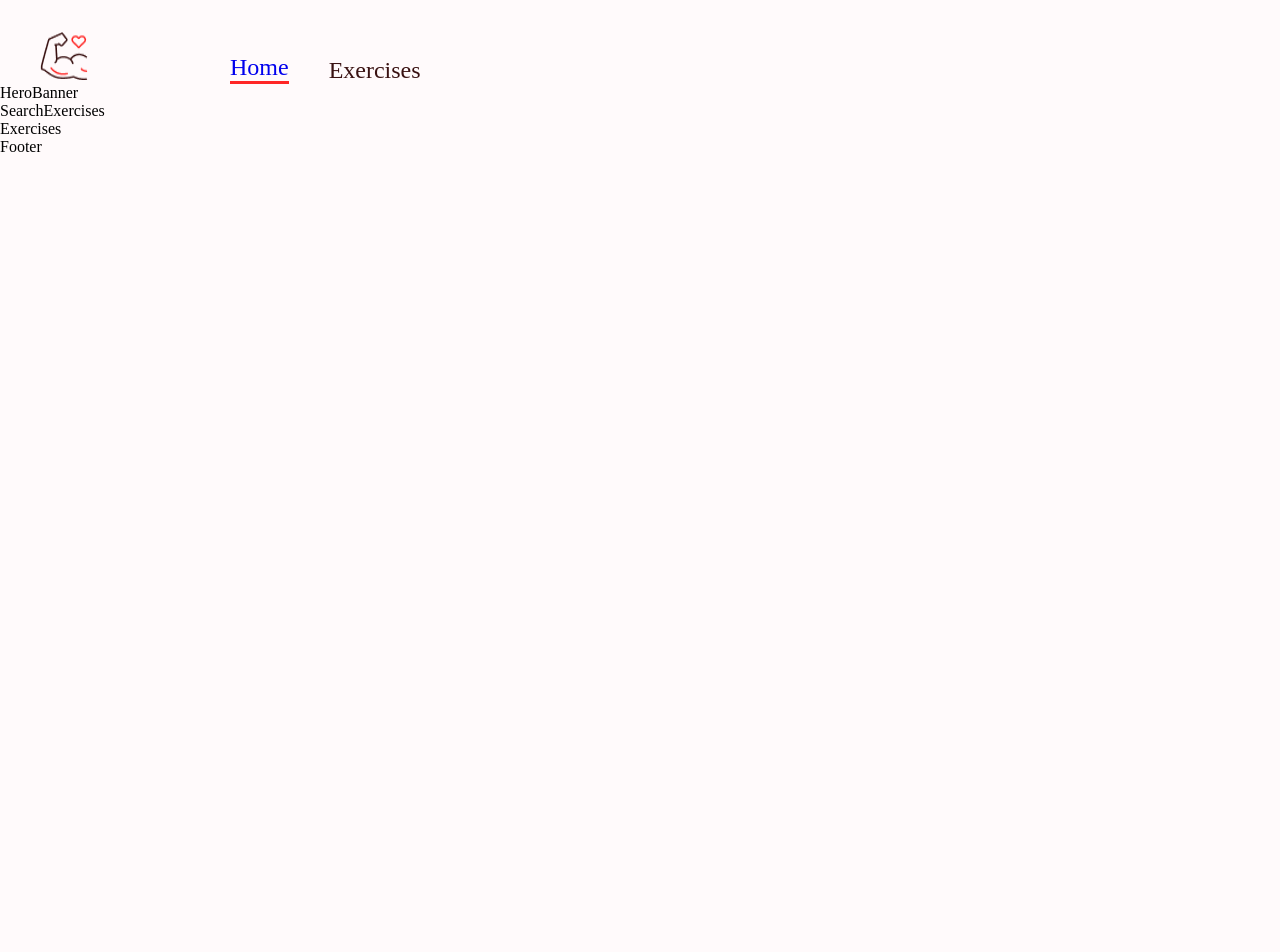
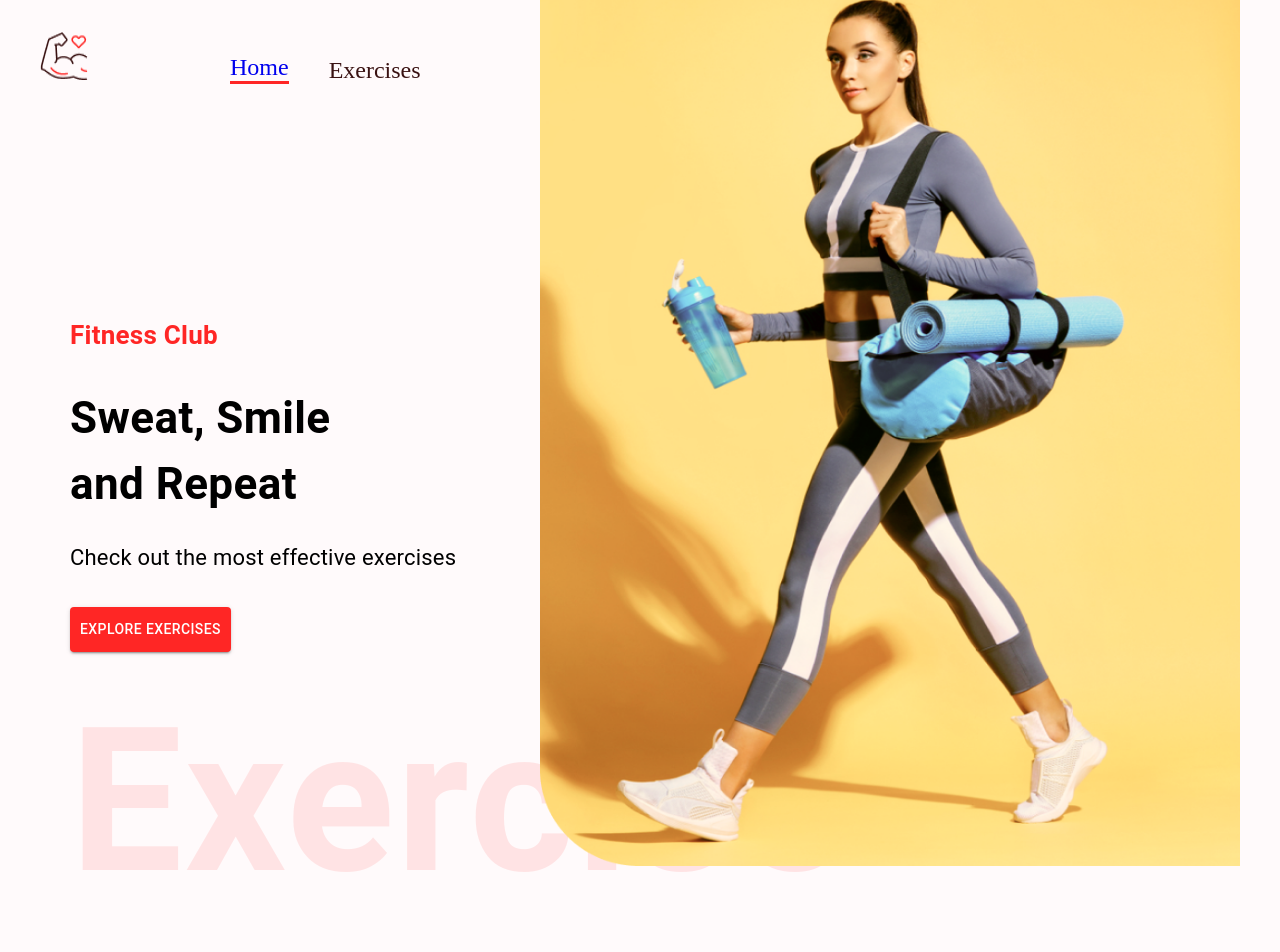
Before and after one commit to mikejloria/fitness_app, a React (Create React App) app: page / in a window 1280 px wide. Shown: the top 952 px of the page. Before the commit the page ends 800 px from the top, so only its background shows below. Built offline with nearby package versions, Linux system fonts and the light colour scheme.

Commit message:
hero banner design

```diff
--- a/src/components/HeroBanner.js
+++ b/src/components/HeroBanner.js
@@ -1,8 +1,40 @@
 import React from 'react'
+import { Box, Stack, Typography, Button } from '@mui/material';
+
+import HeroBannerImage from '../assets/images/banner.png';
 
 const HeroBanner = () => {
   return (
-    <div>HeroBanner</div>
+    <Box sx={{
+      mt: { lg: '212px', xs: '70px' },
+      ml: { sm: '50px' }
+    }} position="relative" p="20px">
+      <Typography color="#FF2625" fontWeight="600" fontSize="26px">
+        Fitness Club
+      </Typography>
+      <Typography fontWeight={700}
+      sx={{ fontSize: { lg: '44px', xs: '40px' }}}
+      mb="23px"  mt="30px"
+      >
+        Sweat, Smile <br/> and Repeat
+      </Typography>
+      <Typography fontSize="22px" lineHeight="35px" mb={4}>
+        Check out the most effective exercises
+      </Typography>
+      <Button variant="contained" color="error" href="#exercises"
+      sx={{ backgroundColor: "#FF2625", padding: '10px' }}
+      >Explore Exercises</Button>
+      <Typography fontWeight={600} color="#FF2625"
+      sx={{
+        opacity: 0.1,
+        display: { lg: 'block', xs: 'none' }
+      }}
+      fontSize="200px"
+      >
+        Exercise
+      </Typography>
+      <img src={HeroBannerImage} alt="banner" className="hero-banner-img" />
+    </Box>
   )
 }
 
```
Also changed, not shown: 1 other file (tests, documents, lock files or other folders).
